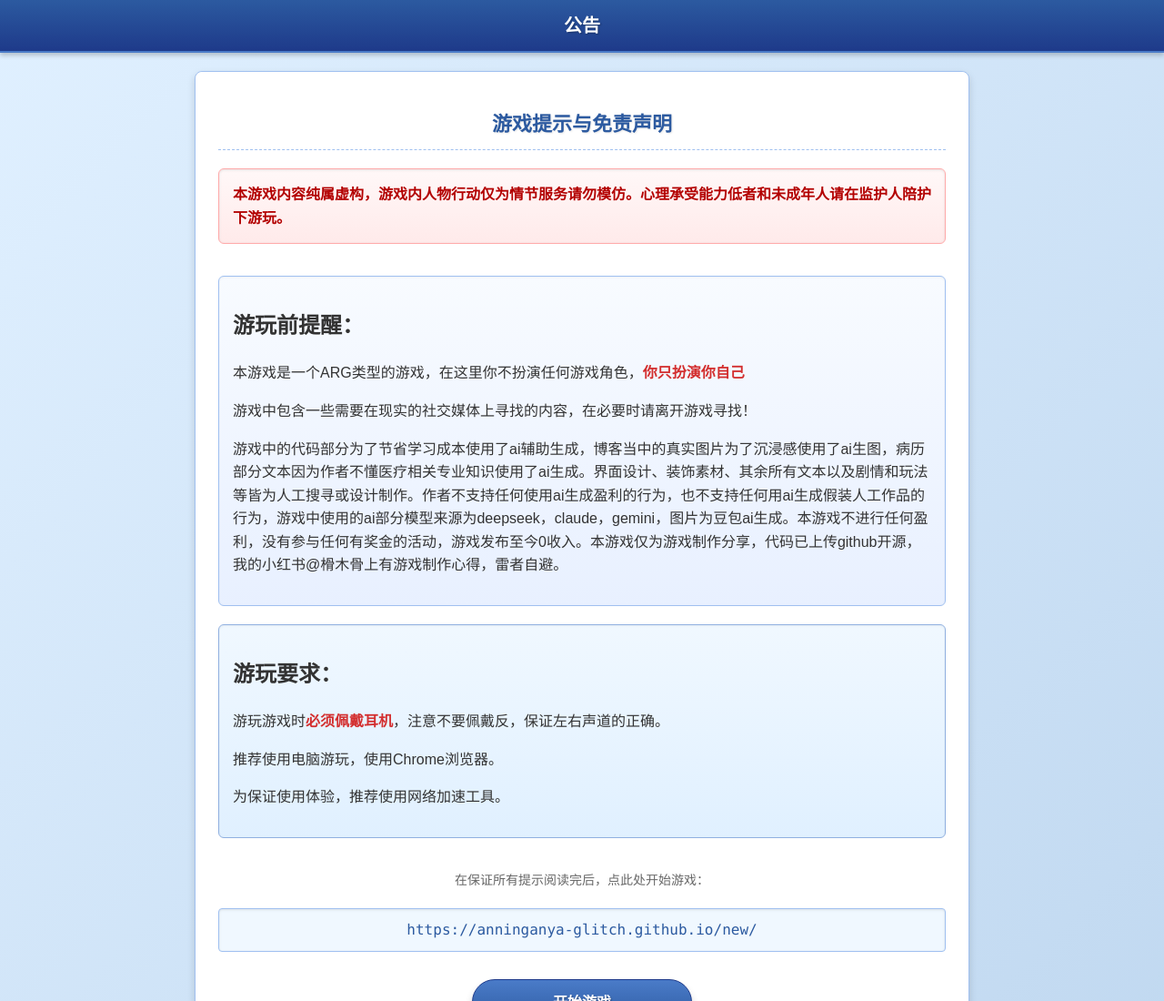
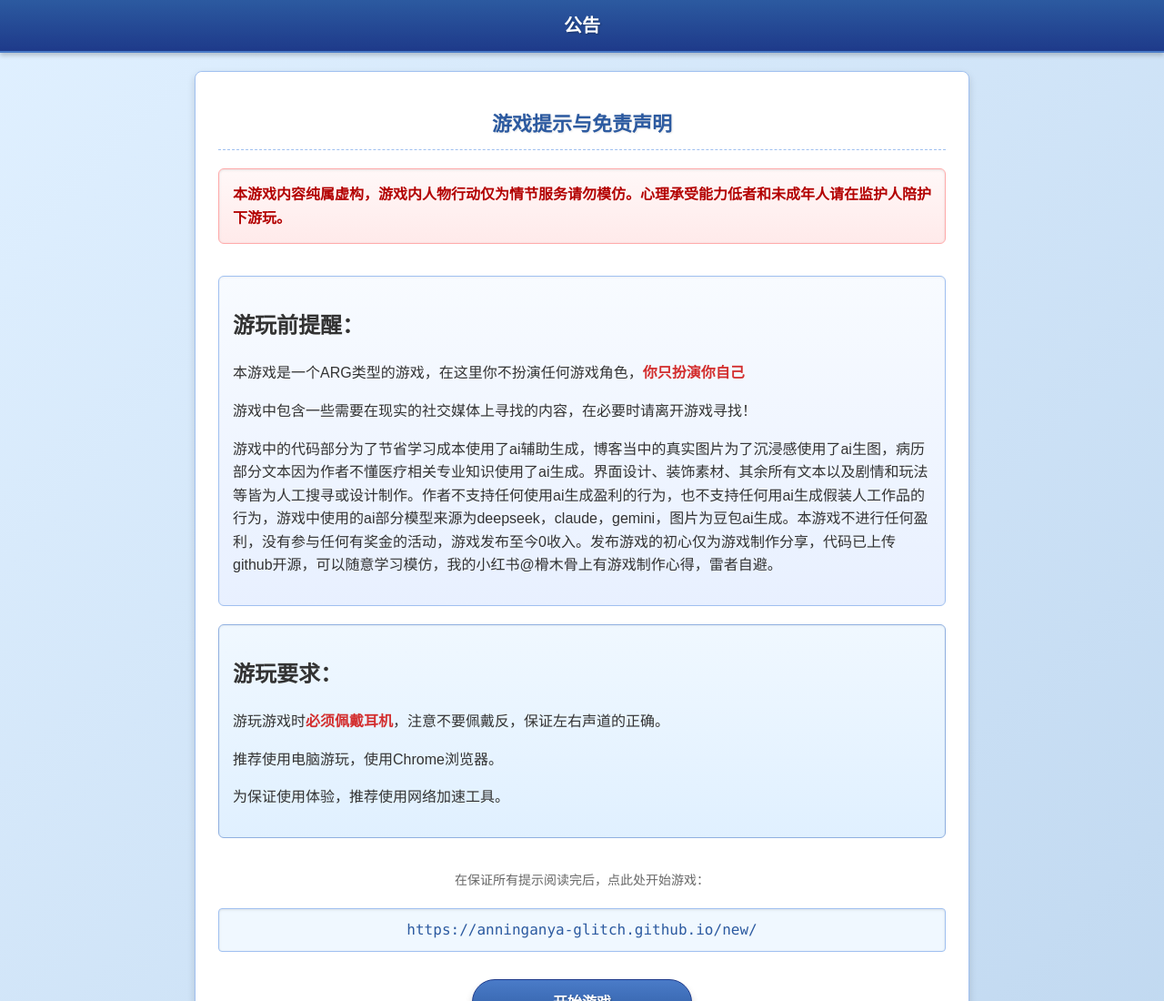
Before and after one commit to anninganya-glitch/My-Secret-Garden, a plain HTML site: page index.html in a window 1280 px wide. Shown: the top 1100 px of the page at 91% size. Drawn offline with Linux system fonts and the light colour scheme.

Commit message:
Update index.html

```diff
--- a/index.html
+++ b/index.html
@@ -178,7 +178,7 @@
             <h2>游玩前提醒：</h2>
             <p>本游戏是一个ARG类型的游戏，在这里你不扮演任何游戏角色，<span class="highlight">你只扮演你自己</span></p>
             <p>游戏中包含一些需要在现实的社交媒体上寻找的内容，在必要时请离开游戏寻找！</p>
-            <p>游戏中的代码部分为了节省学习成本使用了ai辅助生成，博客当中的真实图片为了沉浸感使用了ai生图，病历部分文本因为作者不懂医疗相关专业知识使用了ai生成。界面设计、装饰素材、其余所有文本以及剧情和玩法等皆为人工搜寻或设计制作。作者不支持任何使用ai生成盈利的行为，也不支持任何用ai生成假装人工作品的行为，游戏中使用的ai部分模型来源为deepseek，claude，gemini，图片为豆包ai生成。本游戏不进行任何盈利，没有参与任何有奖金的活动，游戏发布至今0收入。本游戏仅为游戏制作分享，代码已上传github开源，我的小红书@榾木骨上有游戏制作心得，雷者自避。</p>
+            <p>游戏中的代码部分为了节省学习成本使用了ai辅助生成，博客当中的真实图片为了沉浸感使用了ai生图，病历部分文本因为作者不懂医疗相关专业知识使用了ai生成。界面设计、装饰素材、其余所有文本以及剧情和玩法等皆为人工搜寻或设计制作。作者不支持任何使用ai生成盈利的行为，也不支持任何用ai生成假装人工作品的行为，游戏中使用的ai部分模型来源为deepseek，claude，gemini，图片为豆包ai生成。本游戏不进行任何盈利，没有参与任何有奖金的活动，游戏发布至今0收入。发布游戏的初心仅为游戏制作分享，代码已上传github开源，可以随意学习模仿，我的小红书@榾木骨上有游戏制作心得，雷者自避。</p>
         </div>
 
         <div class="requirements">
```
